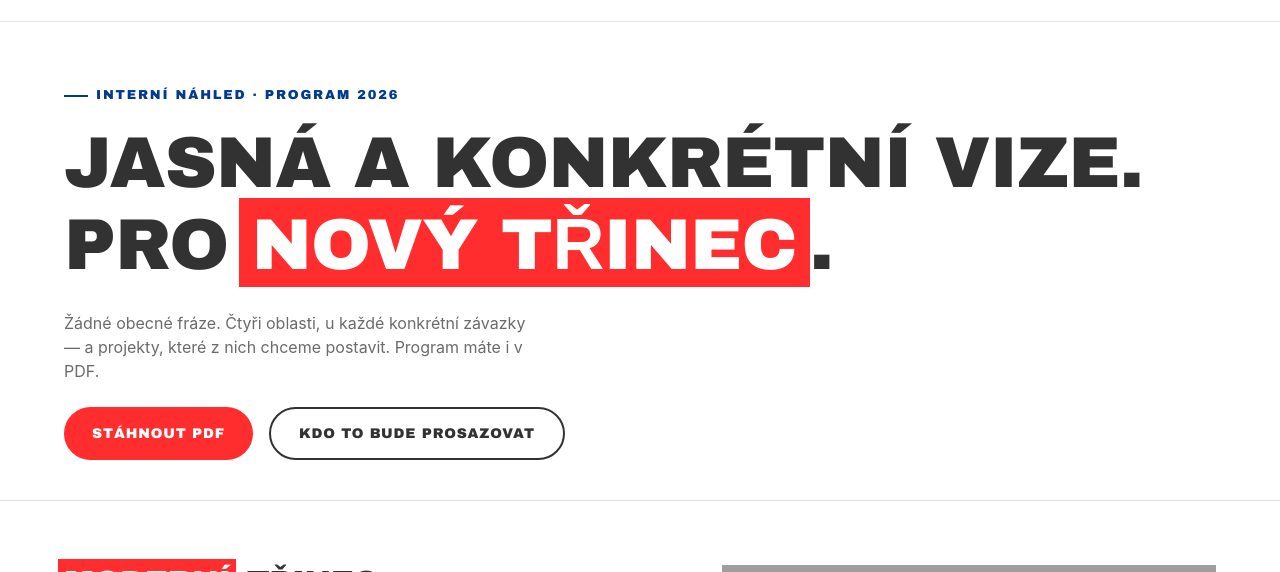
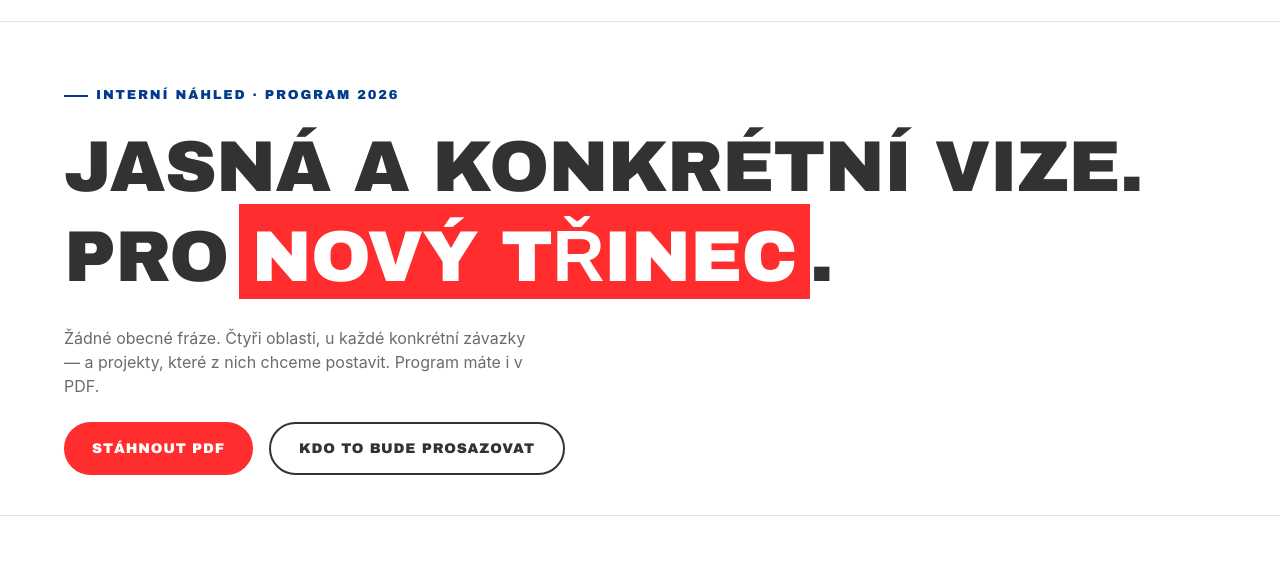
Before and after one commit to adamku8/osobnosti-web, an Astro site: page /nahled-k7x2m9/program in a window 1280 px wide. Shown: the part 107-679 px from the top of the page. Built offline with nearby package versions, Linux system fonts and the light colour scheme; Astro itself is replaced by a stand-in of ours; grey boxes are pictures that could not be loaded; a web font is replaced by a local one.

Commit message:
Highlight: menší červená plocha, rovnoměrný rám, víc mezi řádky
Červená plocha kopírovala prokládání okolní sazby, protože .hl nemělo vlastní
line-height — v citaci medailonku (line-height 1,6) proto vycházel box výrazně
vyšší než text a nahoře bylo 13 px červené proti 5,5 px po stranách.

Řešení: .hl má vlastní line-height 1,05, takže plocha obepíná text stejně ve
všech kontextech a nezávisí na okolní sazbě. Padding pak vychází rovnoměrně.

Naměřeno po úpravě (CSS px):
  citace 30 px   nahoře 5,5  dole 6,0  boky 5,5/5,5
  hero   72 px   nahoře 14   dole 15,5 boky 13/13

Mezera mezi řádky zvětšena, jak si Adam přál — prokládání nadpisů z 1,15 na
1,25 (u dvouřádkového hero nadpisu 3 px -> 10 px). Citace zůstává na 1,6,
tam je mezera 15 px.

Ověřeno měřením pixelů na /program.html, /kandidati.html a medailonku;
diakritika (Í, Ř, Ž) má všude nad sebou červenou.

```diff
--- a/src/styles/style.css
+++ b/src/styles/style.css
@@ -105,9 +105,10 @@ h1, h2, h3 {
   font-family: var(--font-display);
   font-weight: 800;
   text-transform: uppercase;
-  /* 1.15 místo původních 1.02: highlight box .hl přesahuje kvůli diakritice
-     nad účaří, a při těsném prokládání zasahoval do řádku nad sebou. */
-  line-height: 1.15;
+  /* 1.25 místo původních 1.02: highlight box .hl je kvůli diakritice vyšší než
+     řádek a při těsném prokládání se dotýkal řádku nad sebou. Při 1.15 zbývaly
+     u dvouřádkového hero nadpisu 3 px, teď 10 px. */
+  line-height: 1.25;
   letter-spacing: -0.01em;
   text-align: left;
 }
@@ -156,8 +157,15 @@ h3 { font-size: clamp(20px, 2.5vw, 24px); }
      Záporný horní margin to vrací zpět, aby se nezvětšila výška řádku:
      u inline-block se do řádku počítá margin box, ne padding box.
      Spodek zůstává bez paddingu, jinak je box opticky těžký dole. */
-  padding: max(6px, 0.05em) 0.18em 0;
-  margin-top: calc(-1 * max(6px, 0.05em));
+  /* Vlastní line-height: bez něj červená plocha kopíruje prokládání okolní
+     sazby, takže v citaci (line-height 1,6) byl box zbytečně vysoký. Takhle
+     obepíná text stejně ve všech kontextech a padding vyjde nahoře i po
+     stranách zhruba stejně. Záporné svislé marginy drží výšku řádku beze
+     změny — u inline-block se do řádku počítá margin box, ne padding box. */
+  line-height: 1.05;
+  padding: 0.22em 0.18em 0.06em;
+  margin-top: -0.22em;
+  margin-bottom: -0.06em;
   margin-left: -0.18em;
 }
 /* Drží interpunkci hned za .hl pohromadě — jinak inline-block boxu
```
